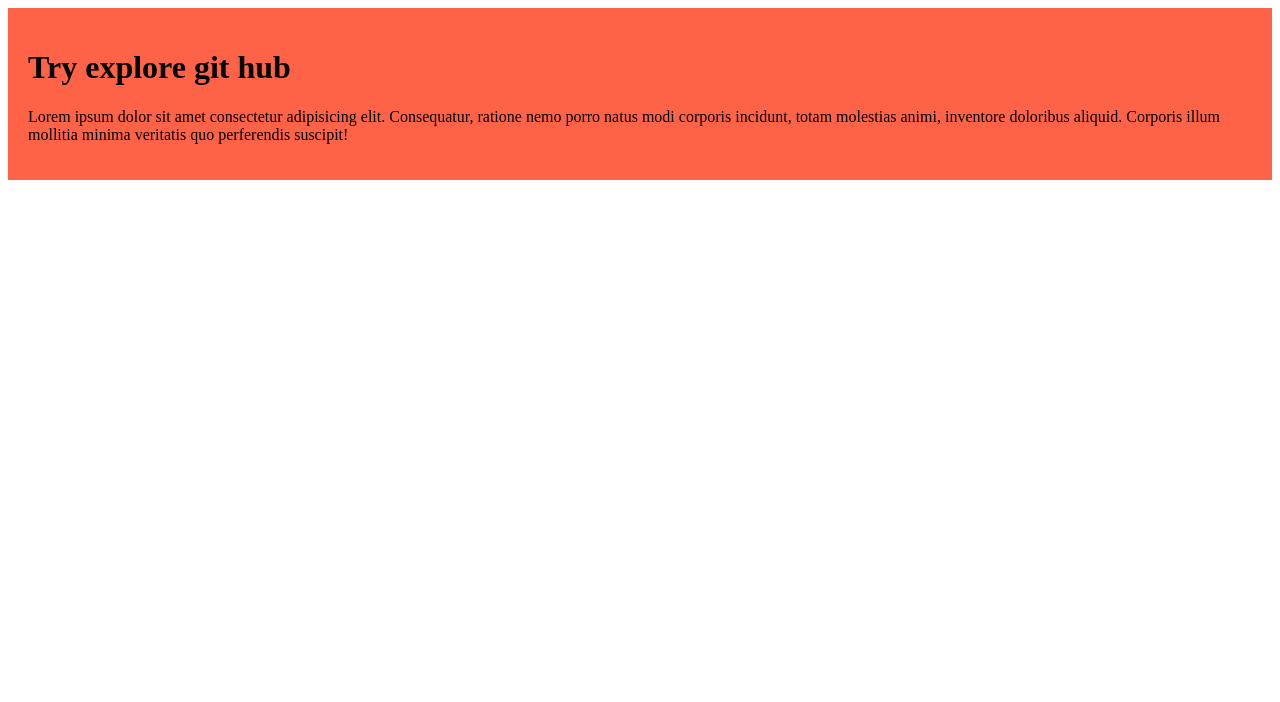
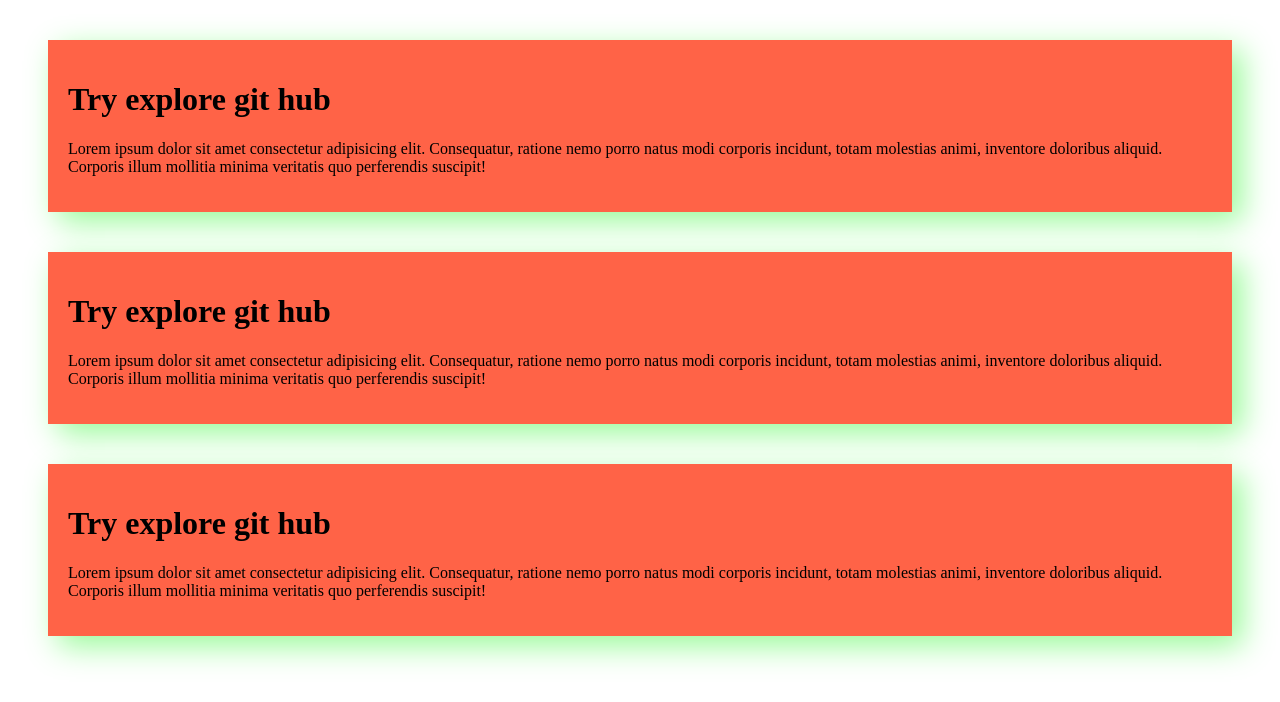
Before and after one commit to sakibskb143/my-first-repo, a plain HTML site: page index.html in a window 1280 px wide. Drawn offline with Linux system fonts and the light colour scheme.

Commit message:
third commint

```diff
--- a/index.html
+++ b/index.html
@@ -11,6 +11,14 @@
         <p>Lorem ipsum dolor sit amet consectetur adipisicing elit. Consequatur, ratione nemo porro natus modi corporis incidunt, totam molestias animi, inventore doloribus aliquid. Corporis illum mollitia minima veritatis quo perferendis suscipit!</p>
     </div>
 
+    <div><h1>Try explore git hub </h1>
+        <p>Lorem ipsum dolor sit amet consectetur adipisicing elit. Consequatur, ratione nemo porro natus modi corporis incidunt, totam molestias animi, inventore doloribus aliquid. Corporis illum mollitia minima veritatis quo perferendis suscipit!</p>
+    </div>
+
+    <div><h1>Try explore git hub </h1>
+        <p>Lorem ipsum dolor sit amet consectetur adipisicing elit. Consequatur, ratione nemo porro natus modi corporis incidunt, totam molestias animi, inventore doloribus aliquid. Corporis illum mollitia minima veritatis quo perferendis suscipit!</p>
+    </div>
+
 
 </body>
 </html>
--- a/style.css
+++ b/style.css
@@ -1,5 +1,6 @@
 div{
     background-color: tomato;
     padding : 20px ;
-
+    margin: 40px;
+    box-shadow: 10px 10px 30px palegreen;
 }
```
